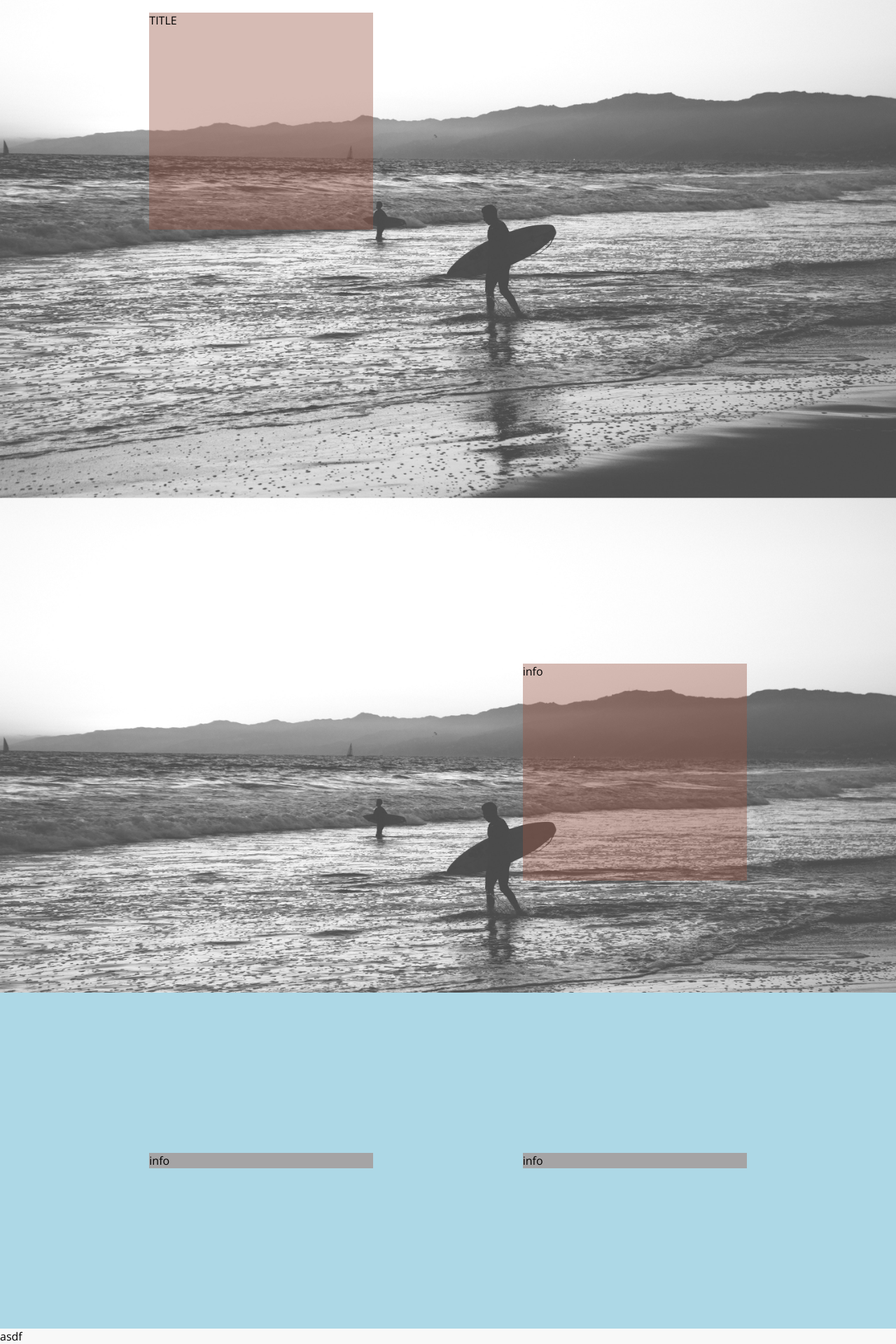
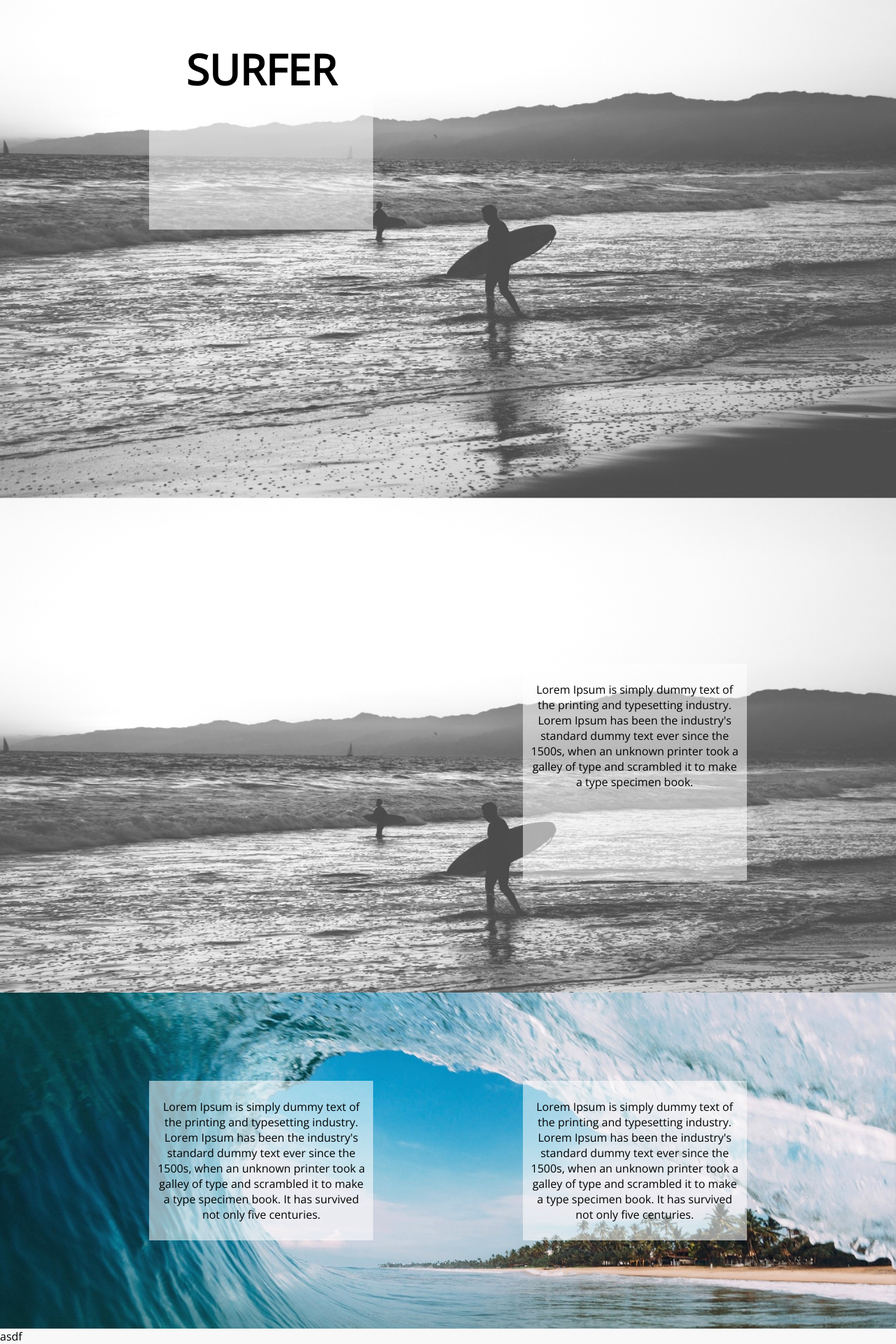
Before and after one commit to gasperbr/oo-app, an Angular app: page / in a window 1280 px wide. Shown: the part 142-2062 px from the top of the page at 70% size. Built offline with nearby package versions, Linux system fonts and the light colour scheme.

Commit message:
on video working

```diff
--- a/src/app/app.module.ts
+++ b/src/app/app.module.ts
@@ -6,6 +6,7 @@ import { HeaderComponent } from './components/header/header.component';
 import { IntroSectionComponent } from './components/intro-section/intro-section.component';
 import { FirstSectionComponent } from './components/first-section/first-section.component';
 import { SurfBoardsComponent } from './components/surf-boards/surf-boards.component';
+import { VideoSectionComponent } from './components/video-section/video-section.component';
 
 @NgModule({
   declarations: [
@@ -13,7 +14,8 @@ import { SurfBoardsComponent } from './components/surf-boards/surf-boards.compon
     HeaderComponent,
     IntroSectionComponent,
     FirstSectionComponent,
-    SurfBoardsComponent
+    SurfBoardsComponent,
+    VideoSectionComponent
   ],
   imports: [
     BrowserModule
--- a/src/app/components/first-section/first-section.component.html
+++ b/src/app/components/first-section/first-section.component.html
@@ -1,8 +1,8 @@
 <div class="main">
   <div class="info-card">
-    info
+    <p class="text">Lorem Ipsum is simply dummy text of the printing and typesetting industry. Lorem Ipsum has been the industry's standard dummy text ever since the 1500s, when an unknown printer took a galley of type and scrambled it to make a type specimen book. It has survived not only five centuries.</p>
   </div>
   <div class="info-card">
-    info
+    <p class="text">Lorem Ipsum is simply dummy text of the printing and typesetting industry. Lorem Ipsum has been the industry's standard dummy text ever since the 1500s, when an unknown printer took a galley of type and scrambled it to make a type specimen book. It has survived not only five centuries.</p>
   </div>
 </div>
--- a/src/app/components/first-section/first-section.component.scss
+++ b/src/app/components/first-section/first-section.component.scss
@@ -3,16 +3,32 @@
     flex-direction: row;
     align-items: center;
     justify-content: space-evenly;
-    background-color: lightblue;
+    background-image: url(../../../assets/surf_wave.jpg);
     background-repeat: no-repeat;
     background-size: cover;
     background-attachment: fixed;
+    background-position: center;
     width: 100%;
     min-height: 60vh;
 }
 
 .info-card {
+    min-width: 10rem;
+    min-height: 10rem;
     width: 25%;
-    height: 25%;
-    background-color: #99554466;
+    height: 50%;
+    background-color: #ffffff8c;
+    transition: background-color 500ms;
+    transition: all .2s ease-in-out;
 }
+
+.info-card:hover {
+    background-color: #ffffffd1;
+    border-radius: 5px;
+    transform: scale(1.1);
+}
+
+.text {
+    text-align: center;
+    padding: 10px;
+}
--- a/src/app/components/header/header.component.scss
+++ b/src/app/components/header/header.component.scss
@@ -6,8 +6,6 @@
     height: 7rem;
     display: flex;
     background-color: #f8f8f888;
-    -webkit-box-shadow: 0 2px 4px -1px rgba(0,0,0,.06), 0 4px 5px 0 rgba(0,0,0,.06), 0 1px 10px 0 rgba(0,0,0,.08);
-    box-shadow: 0 2px 4px -1px rgba(0,0,0,.06), 0 4px 5px 0 rgba(0,0,0,.06), 0 1px 10px 0 rgba(0,0,0,.08);
     justify-content: space-between;
     align-items: center;
 }
--- a/src/app/components/intro-section/intro-section.component.html
+++ b/src/app/components/intro-section/intro-section.component.html
@@ -1,8 +1,8 @@
 <div class="main">
   <div class="title card">
-    TITLE
+    <h1 class="surf_title">SURFER</h1>
   </div>
   <div class="info card">
-    info
+    <p class="text">Lorem Ipsum is simply dummy text of the printing and typesetting industry. Lorem Ipsum has been the industry's standard dummy text ever since the 1500s, when an unknown printer took a galley of type and scrambled it to make a type specimen book.</p>
   </div>
 </div>
--- a/src/app/components/intro-section/intro-section.component.scss
+++ b/src/app/components/intro-section/intro-section.component.scss
@@ -14,7 +14,7 @@
 .card {
     width: 25%;
     height: 25%;
-    background-color: #99554466;
+    background-color: #ffffff8c;
 }
 
 .title {
@@ -32,3 +32,13 @@
     position: sticky;
     top: 10rem;
 }
+
+.surf_title {
+    font-size: 60px;
+    text-align: center;
+}
+
+.text{
+    text-align: center;
+    padding:10px;
+}
--- /dev/null
+++ b/src/app/components/video-section/video-section.component.html
@@ -0,0 +1,3 @@
+<video autoplay muted loop id="myVideo">
+    <source src="https://www.youtube.com/watch?v=xU3iCjnlqx8" type="video/mp4">
+</video>
--- /dev/null
+++ b/src/app/components/video-section/video-section.component.ts
@@ -0,0 +1,15 @@
+import { Component, OnInit } from '@angular/core';
+
+@Component({
+  selector: 'app-video-section',
+  templateUrl: './video-section.component.html',
+  styleUrls: ['./video-section.component.scss']
+})
+export class VideoSectionComponent implements OnInit {
+
+  constructor() { }
+
+  ngOnInit() {
+  }
+
+}
```
Also changed, not shown: src/app/components/video-section/video-section.component.scss (added), src/assets/surf_wave.jpg (added), 1 other file (tests, documents, lock files or other folders).
